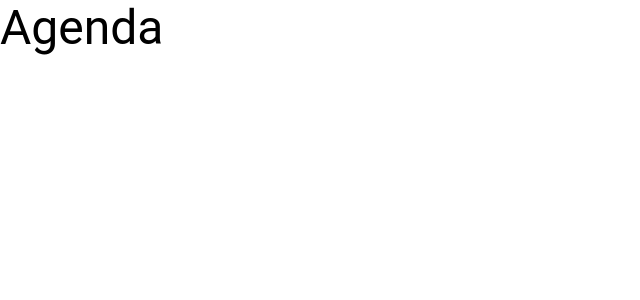
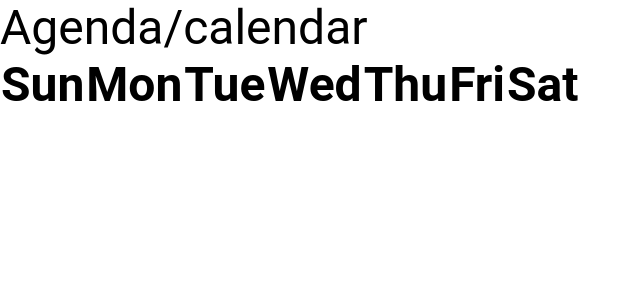
Before and after one commit to PetrovC/admin_plantC, a React (Create React App) app: page /Agenda in a window 1280 px wide. Shown: the top 300 px of the page, without its empty margins (0-640 px from the left). Built offline with nearby package versions, Linux system fonts and the light colour scheme.

Commit message:
agenda jour short

```diff
--- a/src/Pages/Agenda.js
+++ /dev/null
@@ -1,26 +0,0 @@
-import { Typography } from "@mui/material";
-import React from 'react';
-
-
-const Agenda= ()=> {
-
-
-
-
-
-        return (
-
-
-            <main>
-
-                <Typography component ='h1' variant='h3'>
-                    Agenda
-                </Typography>
-
-            </main>
-        )
-
-
-
-}
-export default Agenda;
--- /dev/null
+++ b/src/Pages/calendar/Agenda.js
@@ -0,0 +1,23 @@
+import { Typography } from "@mui/material";
+import React from "react";
+import moment from "moment";
+
+const Agenda = () => {
+  let weekdayshort = moment.weekdaysShort();
+  let weekdayshortname = weekdayshort.map((day) => {
+    return (
+      <th key={day} className="week-day">
+        {day}
+      </th>
+    );
+  });
+  return (
+    <main>
+      <Typography component="h1" variant="h3">
+        Agenda/calendar
+        {weekdayshortname}
+      </Typography>
+    </main>
+  );
+};
+export default Agenda;
--- a/src/route.js
+++ b/src/route.js
@@ -1,5 +1,5 @@
 import Home from "./Pages/Home"
-import Agenda from "./Pages/Agenda"
+import Agenda from "./Pages/calendar/Agenda"
 import Tache from "./Pages/Tache"
 import Mission from "./Pages/Missions"
 import Inscription from "./Pages/Inscriptions"
```
